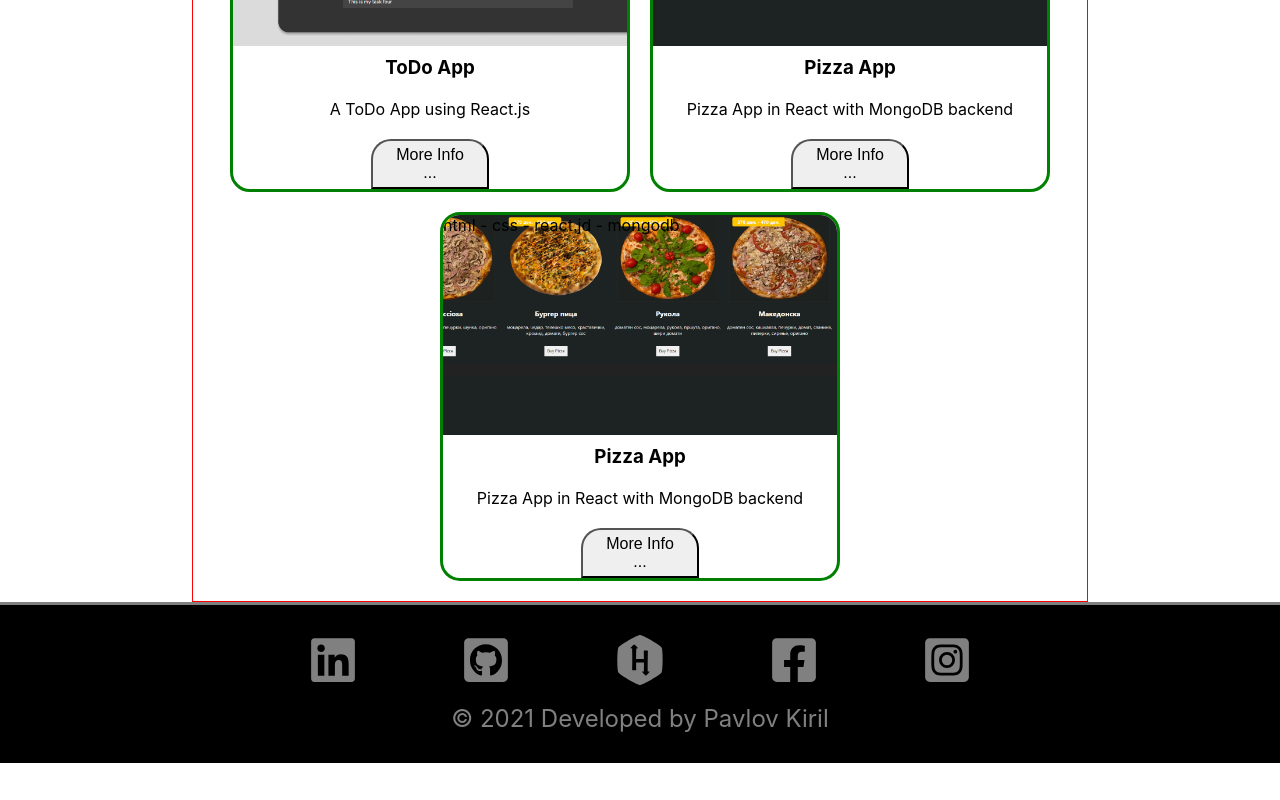
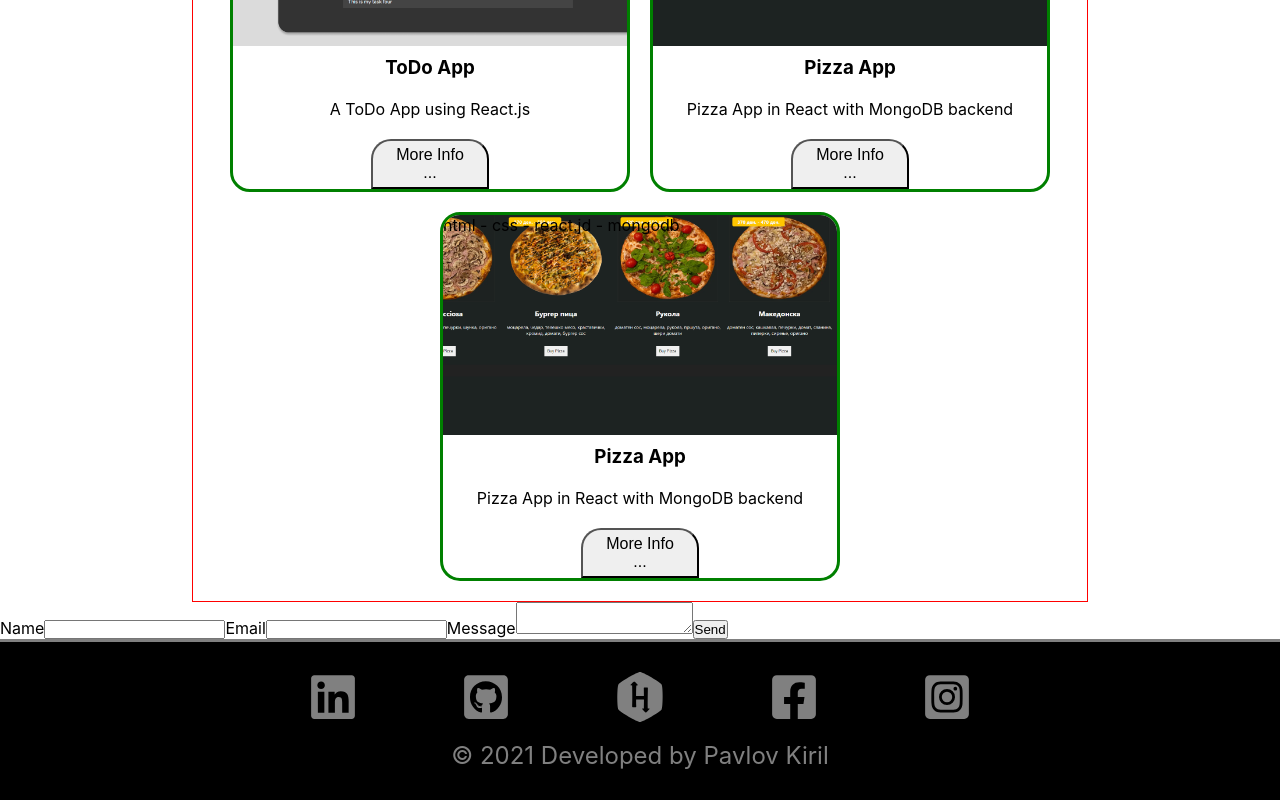
Before and after one commit to Kiril-Pavlov/portfolio-website, a React (Create React App) app: page / in a window 1280 px wide. Shown: the part 2216-3016 px from the top of the page. Before the commit the page ends 2979 px from the top, so only its background shows below. Built offline with nearby package versions, Linux system fonts and the light colour scheme; a web font is replaced by a local one.

Commit message:
created contact component with emailjs

```diff
--- a/package.json
+++ b/package.json
@@ -3,6 +3,7 @@
   "version": "0.1.0",
   "private": true,
   "dependencies": {
+    "@emailjs/browser": "^3.6.2",
     "@testing-library/jest-dom": "^5.16.5",
     "@testing-library/react": "^13.3.0",
     "@testing-library/user-event": "^13.5.0",
--- a/src/App.js
+++ b/src/App.js
@@ -7,6 +7,7 @@
 import Footer from './components/Footer';
 
 import heroImg from "./assets/hero-background.jpg";
+import Contact from './components/Contact';
 
 function App() {
   const navbarLinks = [
@@ -25,6 +26,7 @@
       <About />
       <Skills />
       <Projects />
+      <Contact />
       <Footer />
     </div>
   );
--- /dev/null
+++ b/src/components/Contact.js
@@ -0,0 +1,34 @@
+import React, { useRef } from 'react'
+import emailjs from '@emailjs/browser';
+
+const Contact = () => {
+    const form = useRef();
+
+    const sendEmail = (e) => {
+      e.preventDefault();
+
+      emailjs.sendForm('YOUR_SERVICE_ID', 'YOUR_TEMPLATE_ID', form.current, 'YOUR_PUBLIC_KEY')
+        .then((result) => {
+            console.log(result.text);
+        }, (error) => {
+            console.log(error.text);
+        });
+    };
+
+    return (
+        <div className='contact-container'>
+            <form ref={form} onSubmit={sendEmail}>
+                <label>Name</label>
+                <input type="text" name="user_name" />
+                <label>Email</label>
+                <input type="email" name="user_email" />
+                <label>Message</label>
+                <textarea name="message" />
+                <input type="submit" value="Send" />
+            </form>
+
+        </div>
+    )
+}
+
+export default Contact
```
Also changed, not shown: src/components/Contact.css (added), 1 other file (tests, documents, lock files or other folders).
